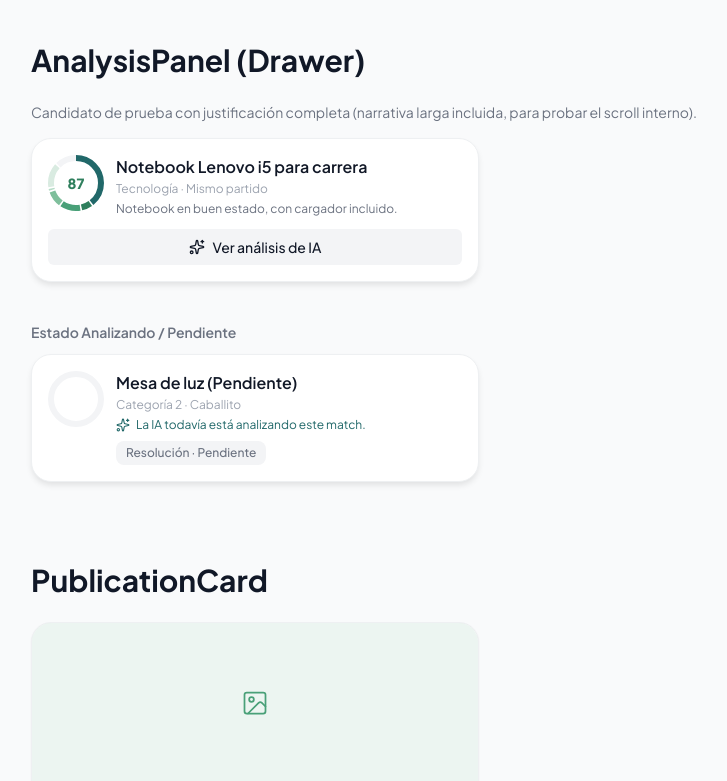
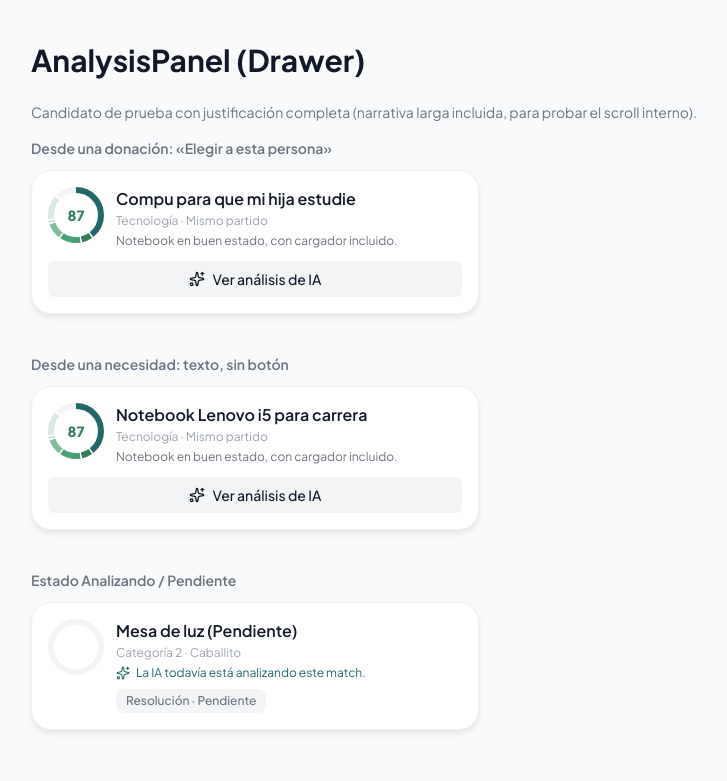
Before and after one commit to vaiven-austral/vaiven-app, a React (Vite) app: page /dev/components in a window 1280 px wide. Shown: the part 1980-2761 px from the top of the page, without its empty margins (33-760 px from the left). Built offline with nearby package versions, Linux system fonts and the light colour scheme; no server answers; the database is empty; the HTML template or start-up script is replaced by a standard one.

Commit message:
SCRUM-90: docs(vitrina): drawer desde donación y necesidad, y modal de elección

```diff
--- a/src/pages/ComponentShowcase.tsx
+++ b/src/pages/ComponentShowcase.tsx
@@ -10,7 +10,9 @@ import { ZoneCascadeSelect } from '../components/forms/ZoneCascadeSelect';
 import { PublicationCard, type Publication } from '../components/publications/PublicationCard';
 import { ScoreRing } from '../components/matching/ScoreRing';
 import { CandidateCard } from '../components/matching/CandidateCard';
+import { ConfirmarEleccionModal } from '../components/matching/ConfirmarEleccionModal';
 import type { Candidate } from '../lib/n8n';
+import type { PublicacionOrigen } from '../lib/eleccion';
 
 // Pesos reales del motor (docs/motor/contrato.md): 40/10/20/10/5/15 sobre 100.
 // Se escalan al score de prueba para que el anillo se vea proporcionado.
@@ -90,6 +92,19 @@ const candidatoPendiente: Candidate = {
   justificacion: null,
 };
 
+// El mismo candidato del lado de una necesidad, para verlo desde una donación.
+const candidatoNecesidad: Candidate = {
+  ...candidatoConJuicio,
+  id: 'test-candidato-necesidad',
+  titulo: 'Compu para que mi hija estudie',
+  tipo: 'necesidad',
+  estado_objeto: undefined,
+  urgencia: 'alta',
+};
+
+const origenDonacion: PublicacionOrigen = { id: 'demo-donacion', titulo: 'PC de escritorio completa', tipo: 'donacion' };
+const origenNecesidad: PublicacionOrigen = { id: 'demo-necesidad', titulo: 'Compu para estudiar', tipo: 'necesidad' };
+
 const mockPublications: Publication[] = [
   {
     id: '1',
@@ -126,6 +141,7 @@ const mockPublications: Publication[] = [
 
 export function ComponentShowcase() {
   const [inputValue, setInputValue] = useState('');
+  const [confirmarOpen, setConfirmarOpen] = useState(false);
   const [selectValue, setSelectValue] = useState('opcion1');
   const [categoriaId, setCategoriaId] = useState<number | null>(null);
   const [zonaId, setZonaId] = useState<number | null>(null);
@@ -313,13 +329,37 @@ export function ComponentShowcase() {
             Candidato de prueba con justificación completa (narrativa larga incluida, para probar el scroll interno).
           </p>
           <div className="max-w-md flex flex-col gap-6">
-            <CandidateCard candidate={candidatoConJuicio} categoriaNombre="Tecnología" />
+            <div>
+              <p className="text-sm font-600 text-texto-medio mb-3">Desde una donación: «Elegir a esta persona»</p>
+              <CandidateCard candidate={candidatoNecesidad} categoriaNombre="Tecnología" origen={origenDonacion} />
+            </div>
+
+            <div>
+              <p className="text-sm font-600 text-texto-medio mb-3">Desde una necesidad: texto, sin botón</p>
+              <CandidateCard candidate={candidatoConJuicio} categoriaNombre="Tecnología" origen={origenNecesidad} />
+            </div>
 
             <div>
               <p className="text-sm font-600 text-texto-medio mb-3">Estado Analizando / Pendiente</p>
               <CandidateCard candidate={candidatoPendiente} />
             </div>
           </div>
+        </section>
+
+        {/* CONFIRMAR ELECCIÓN (SCRUM-90) */}
+        <section className="mb-16">
+          <h2 className="text-3xl font-700 text-tinta mb-6">ConfirmarEleccionModal</h2>
+          <p className="text-sm text-texto-medio mb-4">
+            «Sí, elegir» navega a /contacto/:donacionId con los dos títulos en el state; no guarda nada.
+          </p>
+          <Button variant="outline" onClick={() => setConfirmarOpen(true)}>Abrir modal</Button>
+          <ConfirmarEleccionModal
+            open={confirmarOpen}
+            onOpenChange={setConfirmarOpen}
+            donacionId={origenDonacion.id}
+            tituloDonacion={origenDonacion.titulo}
+            tituloNecesidad={candidatoNecesidad.titulo}
+          />
         </section>
 
         {/* PUBLICATION CARD */}
```
